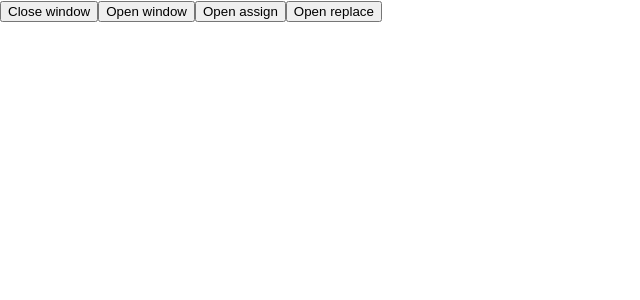
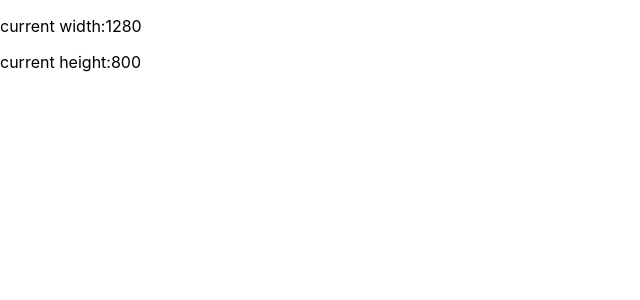
Before and after one commit to morghull/fm-react-app, a React (Create React App) app: page / in a window 1280 px wide. Shown: the top 300 px of the page, without its empty margins (0-640 px from the left). Built offline with nearby package versions, Linux system fonts and the light colour scheme.

Commit message:
add WindowSize

```diff
--- a/src/App.js
+++ b/src/App.js
@@ -1,37 +1,11 @@
 import './App.css';
 import React from 'react';
+import WindowSizes from './components/WindowSizes';
 
 function App(props) {
   return (
     <>
-      <button
-        onClick={() => {
-          window.close();
-        }}
-      >
-        Close window
-      </button>
-      <button
-        onClick={() => {
-          window.open('https://webpack.js.org/');
-        }}
-      >
-        Open window
-      </button>
-      <button
-        onClick={() => {
-          window.location.assign('https://webpack.js.org/');
-        }}
-      >
-        Open assign
-      </button>
-      <button
-        onClick={() => {
-          window.location.replace('https://webpack.js.org/');
-        }}
-      >
-        Open replace
-      </button>
+      <WindowSizes/>
     </>
   );
 }
--- /dev/null
+++ b/src/components/WindowSizes/index.js
@@ -0,0 +1,28 @@
+import React, { Component } from 'react';
+
+class WindowSizes extends Component {
+  constructor(props) {
+    super(props);
+    this.state = {
+      currentHeight: window.innerHeight,
+      currentWidth: window.innerWidth,
+    };
+    window.onresize = () => {
+      this.setState({
+        currentHeight: window.innerHeight,
+        currentWidth: window.innerWidth,
+      });
+    };
+  }
+  render() {
+    const { currentHeight, currentWidth } = this.state;
+    return (
+      <div>
+        <p>current width:{currentWidth}</p>
+        <p>current height:{currentHeight}</p>
+      </div>
+    );
+  }
+}
+
+export default WindowSizes;
```
